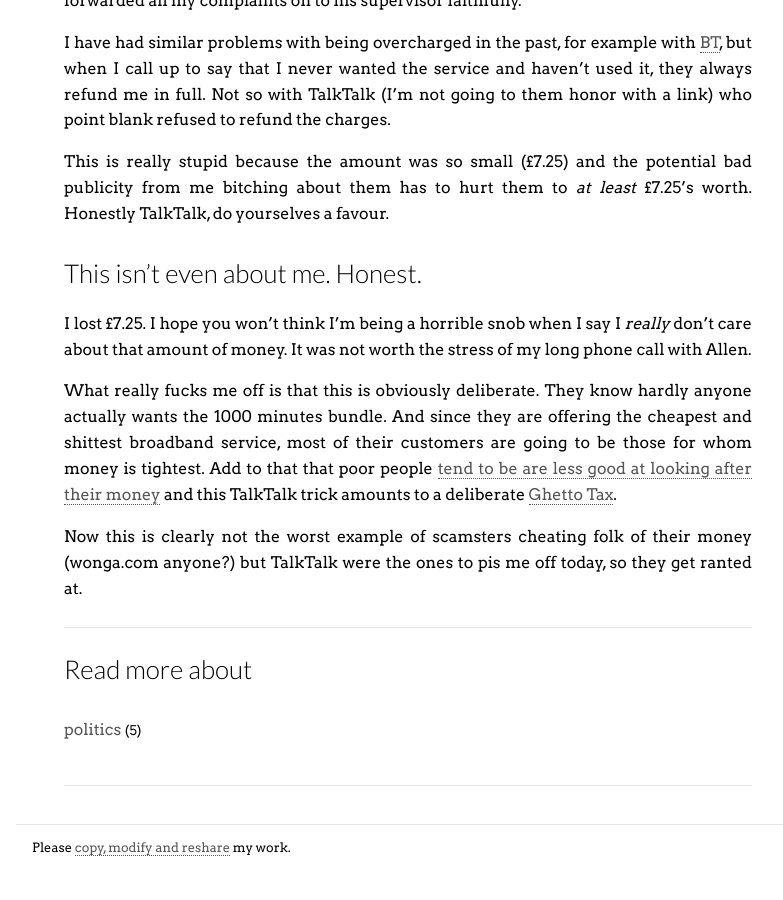
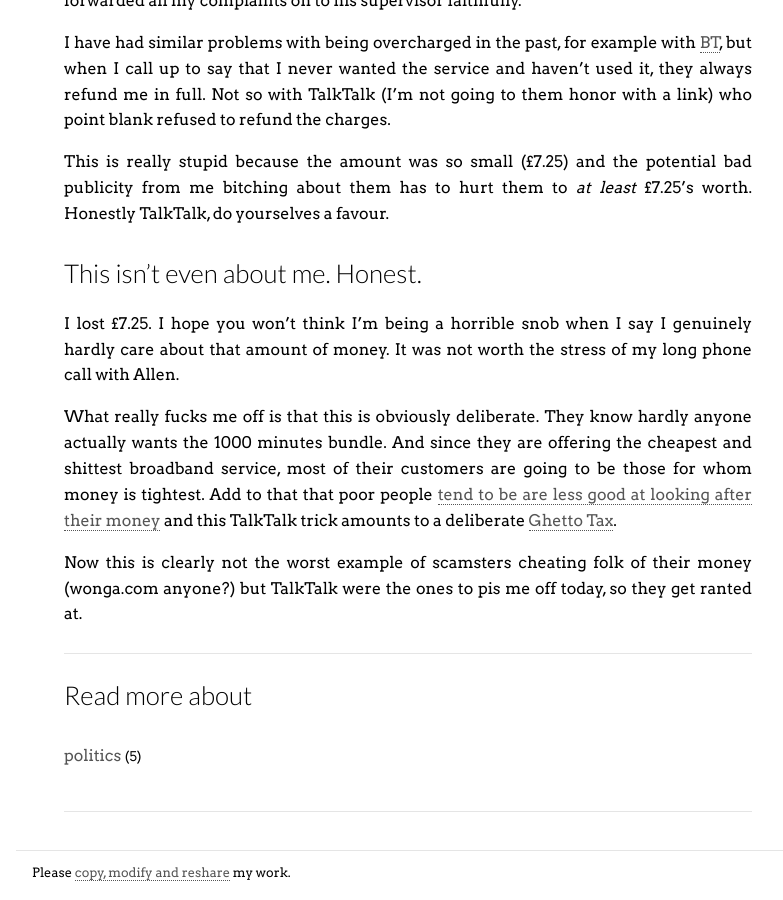
Before and after one commit to nottrobin/robinwinslow.uk, a Jekyll site: the page built from _posts/2013-02-27-talktalk-screwed-me.md, in a window 1280 px wide and 900 px high, scrolled down 864 px. Shown: the whole window, without its empty margins (232-1015 px from the left). Built offline with Jekyll 4.4.1, drawn with Linux system fonts in a browser that asks for light colours; Markdown is read by kramdown in place of the engine named in the settings; comment, search, counter and statistics services are not loaded; before the commit the page ends 1738 px from its top, so only the background shows below that.

Commit message:
Updated "talktalk screwed me" to sound like slightly less of a snob.

```diff
--- a/_posts/2013-02-27-talktalk-screwed-me.md
+++ b/_posts/2013-02-27-talktalk-screwed-me.md
@@ -43,7 +43,7 @@ to *at least* £7.25's worth. Honestly TalkTalk, do yourselves a favour.
 This isn't even about me. Honest.
 ---
 
-I lost £7.25. I hope you won't think I'm being a horrible snob when I say I *really* don't care about that amount of money.
+I lost £7.25. I hope you won't think I'm being a horrible snob when I say I genuinely hardly care about that amount of money.
 It was not worth the stress of my long phone call with Allen.
 
 What really fucks me off is that this is obviously deliberate. They know hardly anyone actually wants the 1000 minutes bundle.
```
